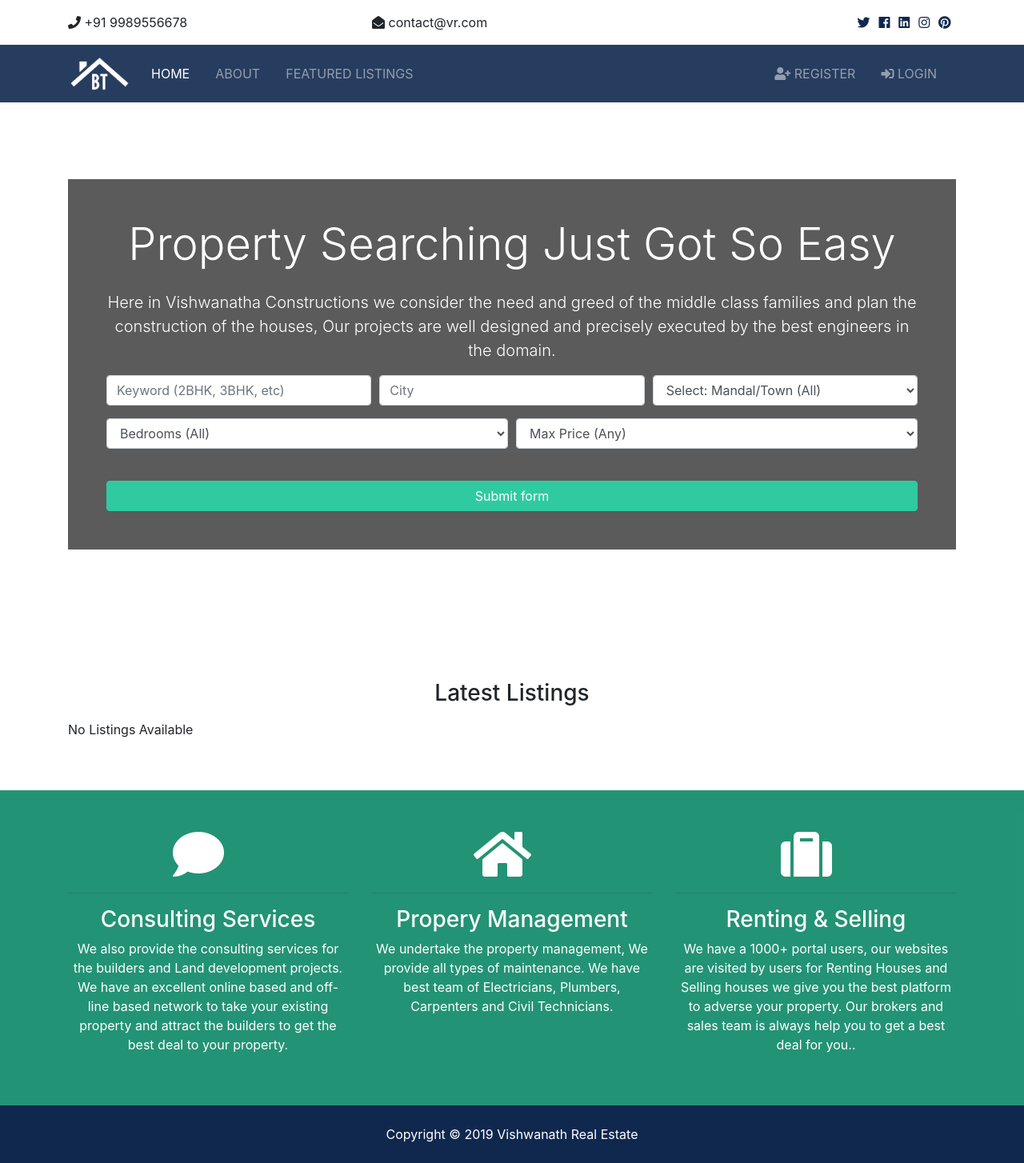
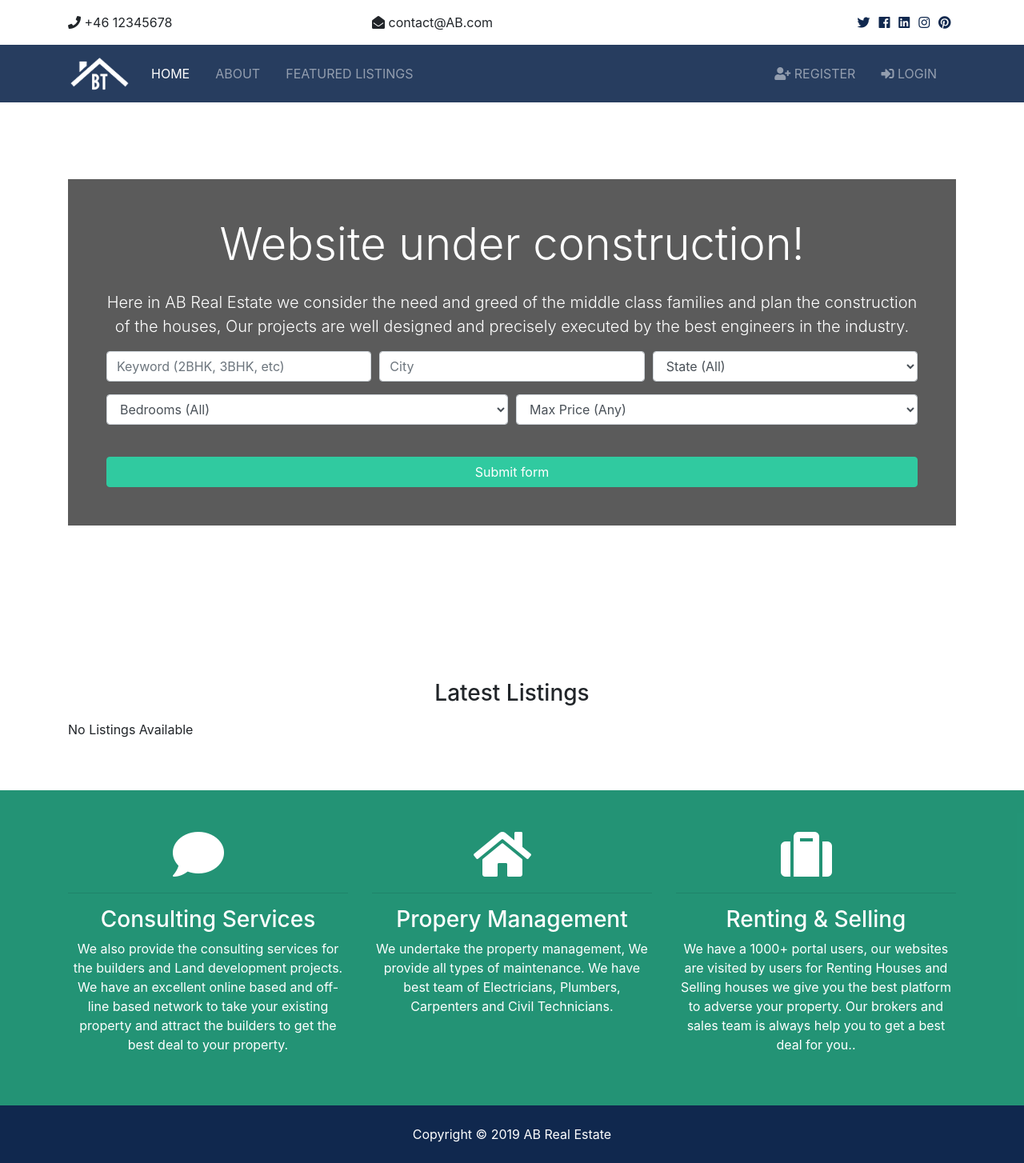
Before and after one commit to anandzy/realestate, a Django app: page / in a window 1280 px wide. Shown: the whole page at 80% size. Run offline with Django 3.2, Linux system fonts and the light colour scheme; data that the repository does not hold is empty; some libraries are stand-ins or nearby versions.

Commit message:
Saving the version here

```diff
--- a/btre/settings.py
+++ b/btre/settings.py
@@ -81,9 +81,9 @@ WSGI_APPLICATION = 'btre.wsgi.application'
 DATABASES = {
     'default': {
         'ENGINE': 'django.db.backends.sqlite3',
-        'NAME': 'btredb',
-        'USER': 'projecto',
-        'PASSWORD': '123456',
+        'NAME': 'btre_prod',
+        'USER': 'dbadmin',
+        'PASSWORD': 'abc123',
         'HOST': 'localhost'
     }
 }
--- a/listings/choices.py
+++ b/listings/choices.py
@@ -19,10 +19,10 @@ price_choices = {
 }
 
 state_choices = {
-        'BV': 'Bhimavaram',
-        'VV': 'Viravasaram',
-        'PK': 'Palakollu',
-        'UN': 'Undi',
-        'GP': 'Ganapavaram',
-        'SD': 'Siva_Devuni_Chikala',
+        'AP': 'Andhra',
+        'TS': 'Telangana',
+        'OR': 'Orissa',
+        'TN': 'Tamilnadu',
+        'KA': 'Karnataka',
+        'KE': 'Kerala',
 }
--- a/listings/models.py
+++ b/listings/models.py
@@ -8,7 +8,7 @@ class Listing(models.Model):
     title = models.CharField(max_length=200)
     address = models.CharField(max_length=200)
     city = models.CharField(max_length=100)
-    state = models.CharField(max_length=100)
+    state = models.CharField(max_length=10)
     zipcode = models.CharField(max_length=20)
     description = models.TextField(blank=True)
     price = models.IntegerField()
--- a/requirements.txt
+++ b/requirements.txt
@@ -3,3 +3,4 @@ Pillow==5.2.0
 psycopg2==2.7.5
 psycopg2-binary==2.7.5
 pytz==2018.5
+gunicorn
--- a/templates/accounts/dashboard.html
+++ b/templates/accounts/dashboard.html
@@ -8,7 +8,7 @@
       <div class="row text-center">
         <div class="col-md-12">
           <h1 class="display-4">User Dashboard</h1>
-          <p class="lead">Manage your BT Real Estate account</p>
+          <p class="lead">Manage your AB Real Estate account</p>
         </div>
       </div>
     </div>
--- a/templates/base.html
+++ b/templates/base.html
@@ -15,7 +15,7 @@
   <!-- Lightbox -->
   <link rel="stylesheet" href="{% static 'css/lightbox.min.css' %}">
 
-  <title>Vishwanatha Real Estate {% block title %}{% endblock %}</title>
+  <title>AB Real Estate {% block title %}{% endblock %}</title>
 </head>
 
 <body>
--- a/templates/pages/index.html
+++ b/templates/pages/index.html
@@ -11,11 +11,12 @@
     <div class="home-search p-5">
       <div class="overlay p-5">
         <h1 class="display-4 mb-4">
-          Property Searching Just Got So Easy
+          <!-- Property Searching Just Got So Easy -->
+          Website under construction!
         </h1>
-        <p class="lead">Here in Vishwanatha Constructions we consider the need and greed of the middle class families
+        <p class="lead">Here in AB Real Estate we consider the need and greed of the middle class families
           and plan the construction of the houses, Our projects are well designed and precisely executed by the best
-          engineers in the domain.</p>
+          engineers in the industry.</p>
         <div class="search">
           <form action="{% url 'search' %}">
             <!-- Form Row 1 -->
@@ -33,7 +34,7 @@
               <div class="col-md-4 mb-3">
                 <label class="sr-only">State</label>
                 <select name="state" class="form-control">
-                  <option selected="true" disabled="disabled">Select: Mandal/Town (All)</option>
+                  <option selected="true" disabled="disabled">State (All)</option>
                   {% for key,value in state_choices.items %}
                   <option value="{{ key }}">{{ value }}</option>
                   {% endfor %}
--- a/templates/partials/_footer.html
+++ b/templates/partials/_footer.html
@@ -1,5 +1,5 @@
 <!-- Footer -->
 <footer id="main-footer" class="py-4 bg-primary text-white text-center">
     Copyright &copy;
-    <span class="year"></span> Vishwanath Real Estate
+    <span class="year"></span> AB Real Estate
 </footer>
--- a/templates/partials/_topbar.html
+++ b/templates/partials/_topbar.html
@@ -3,10 +3,10 @@
     <div class="container">
       <div class="row">
         <div class="col-md-4">
-          <i class="fas fa-phone"></i> +91 9989556678
+          <i class="fas fa-phone"></i> +46 12345678
         </div>
         <div class="col-md-4">
-          <i class="fas fa-envelope-open"></i> contact@vr.com
+          <i class="fas fa-envelope-open"></i> contact@AB.com
         </div>
         <div class="col-md-4">
           <div class="social text-right">
```
Also changed, not shown: media/photos/2019/03/21/20150610_150915732_iOS.jpg (added), media/photos/2019/03/21/realtor_pavan.jpg (added), 2 other files.
